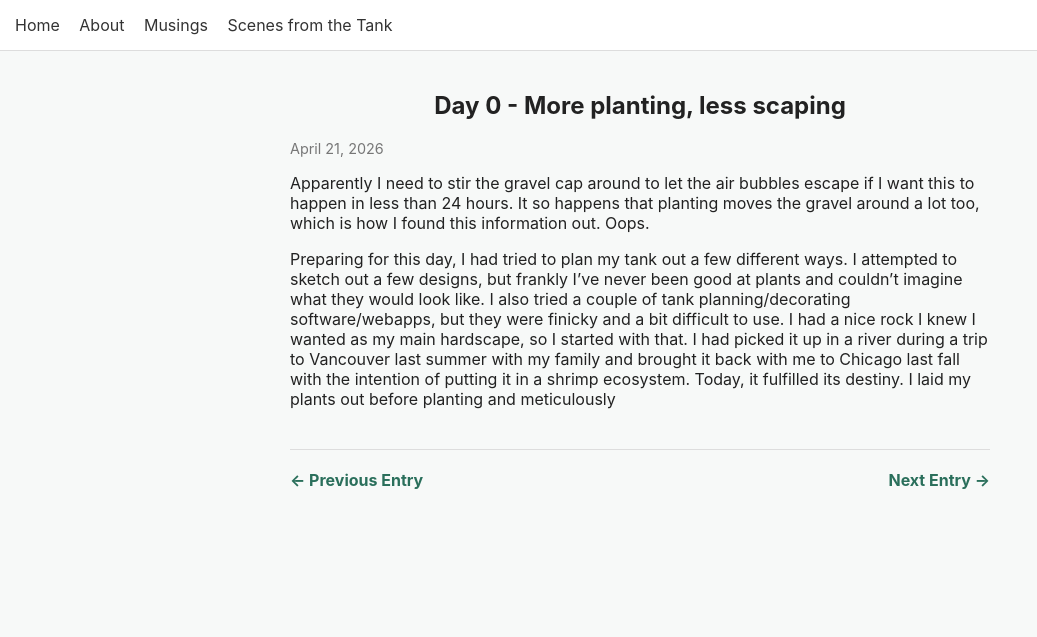
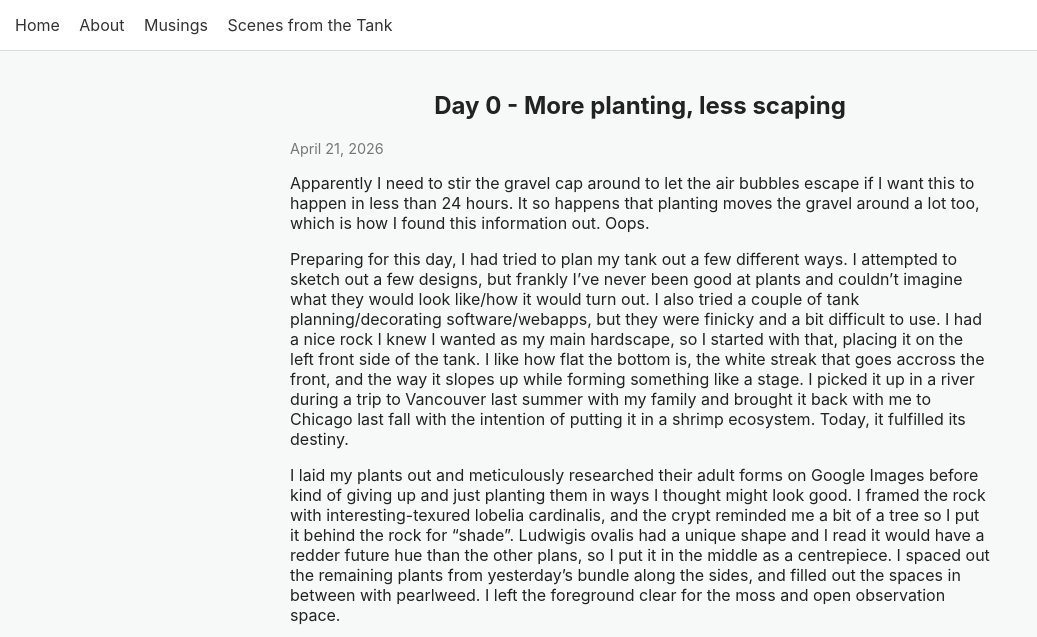
Before and after one commit to h3ming/ShrimpWorld, a Jekyll site: the page built from _posts/2026-04-21-Day0.md, in a window 1280 px wide and 1400 px high. Shown: the top 637 px of the window, without its empty margins (0-1037 px from the left). Built offline with Jekyll 4.4.1, drawn with Linux system fonts in a browser that asks for light colours; some of the changed text lies outside the part shown; grey boxes are pictures that could not be loaded.

Commit message:
up to day0

```diff
--- a/_posts/2026-04-21-Day0.md
+++ b/_posts/2026-04-21-Day0.md
@@ -2,10 +2,41 @@
 layout: post
 title: Day 0 - More planting, less scaping
 tags: [setup]
+galleries: [planting, planting2, planting3]
+planting:
+    - stem: 2026-04-21-day0-01
+      note: "getting a good look at my plant bundle"
+    - stem: 2026-04-21-day0-02
+      note: "plant bundle and rock in!"
+    - stem: 2026-04-21-day0-03
+      note: "prepping the pearlweed. the stems were small he was not lying"
+planting2:
+    - stem: 2026-04-21-day0-06
+      note: "subwassertang moss"
+    - stem: 2026-04-21-day0-04
+      note: "everyone is here. not the floating plants yet actually"
+planting3:
+    - stem: 2026-04-21-day0-07
+      note: "filled up for the first time!!"
+    - stem: 2026-04-21-day0-09
+      note: "can't get over how good it looks in my space. I know it's just plants at this stage but I'm so happy with it"
+
 ---
 
 Apparently I need to stir the gravel cap around to let the air bubbles escape if I want this to happen in less than 24 hours. It so happens that planting moves the gravel around a lot too, which is how I found this information out. Oops.
 
-Preparing for this day, I had tried to plan my tank out a few different ways. I attempted to sketch out a few designs, but frankly I've never been good at plants and couldn't imagine what they would look like. I also tried a couple of tank planning/decorating software/webapps, but they were finicky and a bit difficult to use.
-I had a nice rock I knew I wanted as my main hardscape, so I started with that. I had picked it up in a river during a trip to Vancouver last summer with my family and brought it back with me to Chicago last fall with the intention of putting it in a shrimp ecosystem. Today, it fulfilled its destiny.
-I laid my plants out before planting and meticulously
+Preparing for this day, I had tried to plan my tank out a few different ways. I attempted to sketch out a few designs, but frankly I've never been good at plants and couldn't imagine what they would look like/how it would turn out. I also tried a couple of tank planning/decorating software/webapps, but they were finicky and a bit difficult to use.
+I had a nice rock I knew I wanted as my main hardscape, so I started with that, placing it on the left front side of the tank. I like how flat the bottom is, the white streak that goes accross the front, and the way it slopes up while forming something like a stage. I picked it up in a river during a trip to Vancouver last summer with my family and brought it back with me to Chicago last fall with the intention of putting it in a shrimp ecosystem. Today, it fulfilled its destiny.
+
+I laid my plants out and meticulously researched their adult forms on Google Images before kind of giving up and just planting them in ways I thought might look good. I framed the rock with interesting-texured lobelia cardinalis, and the crypt reminded me a bit of a tree so I put it behind the rock for "shade". Ludwigis ovalis had a unique shape and I read it would have a redder future hue than the other plans, so I put it in the middle as a centrepiece. I spaced out the remaining plants from yesterday's bundle along the sides, and filled out the spaces in between with pearlweed. I left the foreground clear for the moss and open observation space.
+
+{% include slideshow.html photos=page.planting %}
+
+At this point I was ready to add in the moss, but realized I didn't think through how to attach it. As a sidenote, I learned that subwassertang moss is not actually moss but a type of liverwort. Without being anchored properly, this plant would fall apart and disperse through the tank. The best way to plant moss is to superglue or tie it onto hardscape. It took me a while but I eventually found a small rock in my backpack (don't know how long it's been there) I could use. I didn't have any aquarium safe superglue and burn tested 3 spools of thread before remembering I have multiple skeins of 100% cotton yarn from my crochet hobby. I sectioned out a ply of green yarn and tied the subwassertang onto the small rock, and placed it in the right foreground of the tank.
+
+{% include slideshow.html photos=page.planting2 %}
+
+I enlisted the help of my partner to carefully move the shallow now-planted tank to its final position on the living room ladder shelf. This shelf originally belonged to some tenant a few apartment generations ago and I wasn't able to find its exact model online, so I was uncertain how much weight it could safely bear. A 5 gallon tank with substrate weighs up to 60 pounds; I, being much more than 60 pounds, did climb into this shelving level and awkwardly bounce a bit earlier in the day (with no accidents!) to make sure there wouldn't be any surprises down the road.
+With the tank settled in its nook, I carefully filled it up to full for the first time. I used a plastic measuring cup, scooping from a bucket filled with conditioned tap water. If I poured too quickly, it would disturb the substrate and uproot plants. Planting them back in the tight space was much more unwieldy than on the kitchen counter.
+
+{% include slideshow.html photos=page.planting3 %}
```
Also changed, not shown: _posts/2026-04-20-ENTRY5.md (+1 -1 lines).
